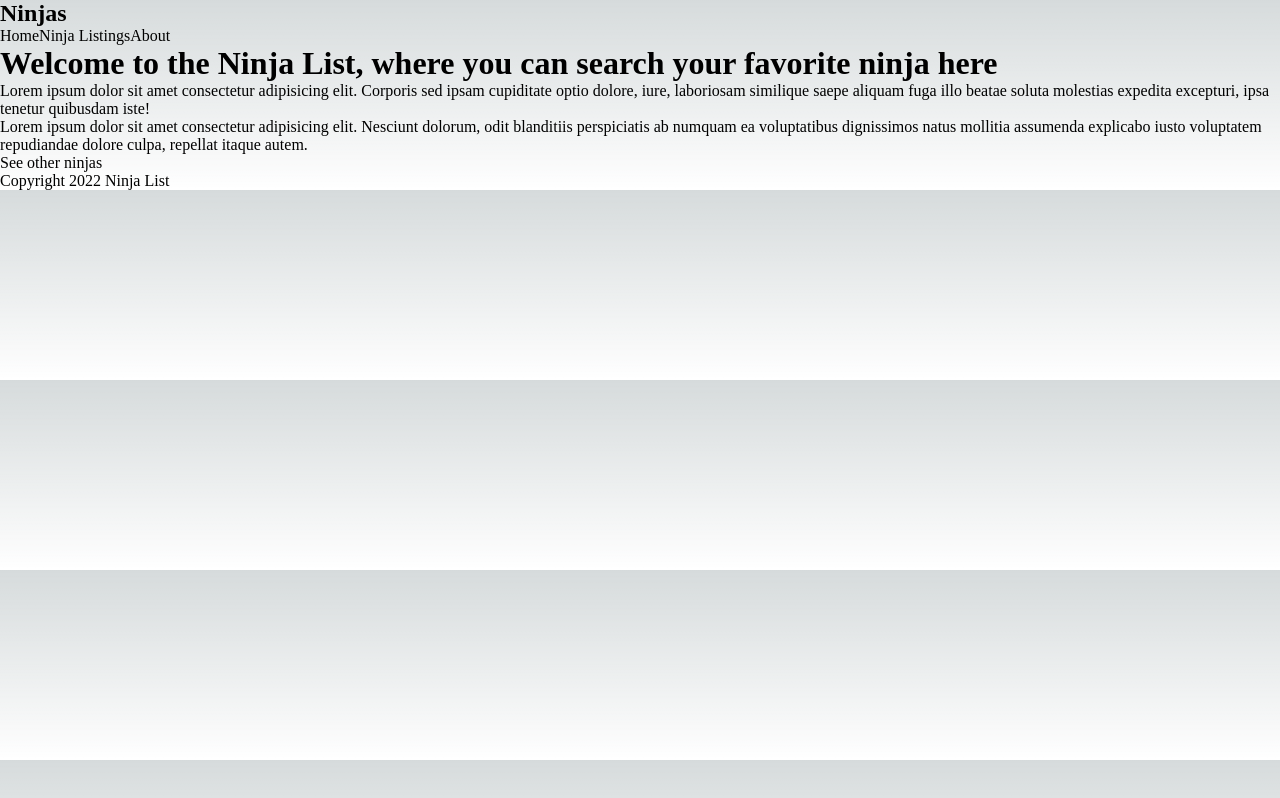
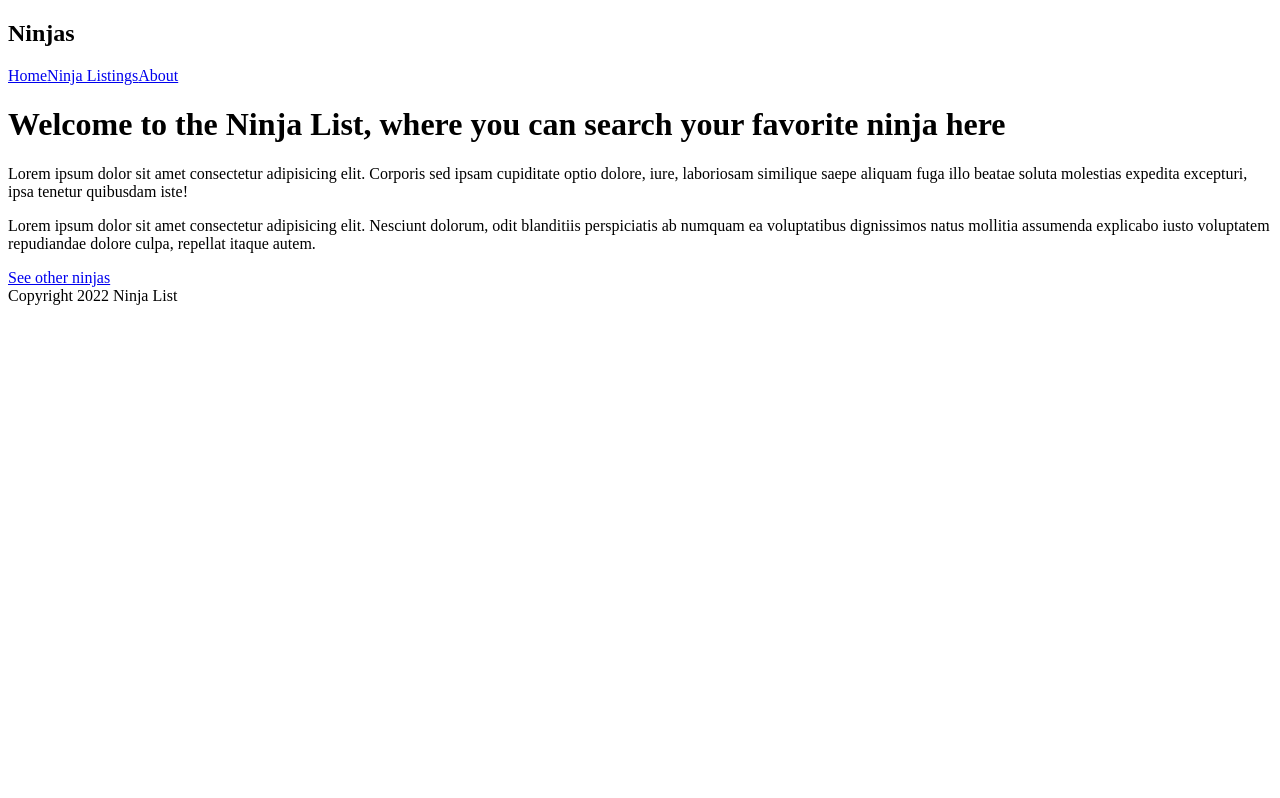
Before and after one commit to irfan87/ninjaListNext, a Next.js app: page / in a window 1280 px wide. Built offline with nearby package versions, Linux system fonts and the light colour scheme.

Commit message:
remove navbar and footer to layout component and surround the _app file with layout component

```diff
--- /dev/null
+++ b/components/Layout.js
@@ -0,0 +1,14 @@
+import Footer from "./Footer";
+import Navbar from "./Navbar";
+
+const Layout = ({ children }) => {
+	return (
+		<div className="content">
+			<Navbar />
+			{children}
+			<Footer />
+		</div>
+	);
+};
+
+export default Layout;
--- a/pages/_app.js
+++ b/pages/_app.js
@@ -1,11 +1,11 @@
+import Layout from "../components/Layout";
 import Navbar from "../components/Navbar";
 import "../styles/globals.css";
 
 export default function App({ Component, pageProps }) {
 	return (
-		<div>
-			<Navbar />
+		<Layout>
 			<Component {...pageProps} />
-		</div>
+		</Layout>
 	);
 }
--- a/pages/index.js
+++ b/pages/index.js
@@ -1,4 +1,3 @@
-import Footer from "../components/Footer";
 import styles from "../styles/Home.module.css";
 import Link from "next/link";
 
@@ -21,7 +20,6 @@
 				repudiandae dolore culpa, repellat itaque autem.
 			</p>
 			<Link href="/ninjas">See other ninjas</Link>
-			<Footer />
 		</div>
 	);
 }
--- a/styles/globals.css
+++ b/styles/globals.css
@@ -1,4 +1,4 @@
-:root {
+/* :root {
   --max-width: 1100px;
   --border-radius: 12px;
   --font-mono: ui-monospace, Menlo, Monaco, 'Cascadia Mono', 'Segoe UI Mono',
@@ -104,4 +104,4 @@
   html {
     color-scheme: dark;
   }
-}
+} */
```
Also changed, not shown: styles/Home.module.css (+2 -7 lines).
